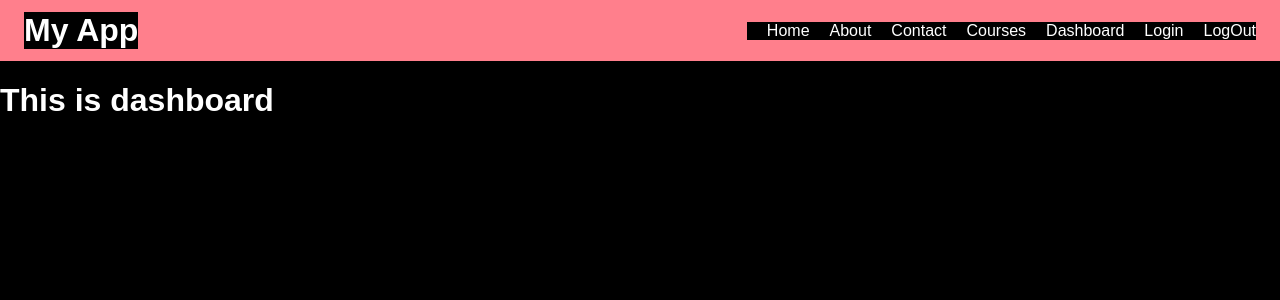
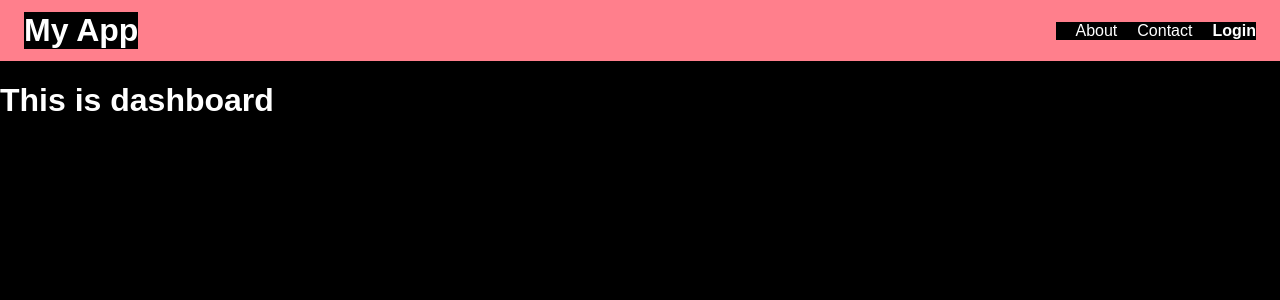
Before and after one commit to JagtapKajal/React_PracticeProject-, a React (Vite) app: page /Dashboard in a window 1280 px wide. Shown: the top 300 px of the page. Built offline with nearby package versions, Linux system fonts and the light colour scheme.

Commit message:
Navbar fixed

```diff
--- a/src/App.jsx
+++ b/src/App.jsx
@@ -55,8 +55,8 @@ const App = () => {
 
           {/* Course details page */}
           <Route path="/courses/:id" element={<Course_Details />} />
-          <Route path="/Profile" element ={<Profile/>}/>
-          <Route path="/Dashboard" element ={<Dashboard/>}/>
+          <Route path="/profile" element ={<Profile/>}/>
+          <Route path="/dashboard" element ={<Dashboard/>}/>
         </Routes>
       </Router>
     </>
--- a/src/components/Navbar.jsx
+++ b/src/components/Navbar.jsx
@@ -3,28 +3,52 @@ import { Link, useNavigate } from "react-router-dom";
 import "./Navbar.css";
 
 const Navbar = () => {
-    const [isLoggedIn, setIsLoggedIn] = useState(false)
-const navigate = useNavigate()
-    const login = () =>{
-        setIsLoggedIn(true)
-        navigate('/dashboard')
-        const logout =() => {
-            setIsLoggedIn(false)
-        }
-    }
+  const [isLoggedIn, setIsLoggedIn] = useState(false);
+  const navigate = useNavigate();
+
+  const login = () => {
+    setIsLoggedIn(true);
+    navigate("/dashboard");
+  };
+
+  const logout = () => {
+    setIsLoggedIn(false);
+    navigate("/login");
+  };
+
   return (
     <nav className="navbar">
       <div className="left">
         <h2>My App</h2>
       </div>
       <div className="right">
-        <Link to="/">Home</Link>
-        <Link to="/about">About</Link>
-        <Link to="/contact">Contact</Link>
-        <Link to="/courses">Courses</Link>
-         <Link to="/dashboard">Dashboard</Link>
-  <Link to="login">Login</Link>
- <Link to="logout">LogOut</Link>
+        {isLoggedIn ? (
+          <>
+            <Link to="/">Home</Link>
+            <Link to="/courses">Courses</Link>
+            <Link to="/dashboard">Dashboard</Link>
+            <Link to="/profile">Profile</Link>
+            <Link
+              to="/logout"
+              style={{ fontWeight: "bold" }}
+              onClick={logout}
+            >
+              Logout
+            </Link>
+          </>
+        ) : (
+          <>
+            <Link to="/about">About</Link>
+            <Link to="/contact">Contact</Link>
+            <Link
+              to="/login"
+              style={{ fontWeight: "bold" }}
+              onClick={login}
+            >
+              Login
+            </Link>
+          </>
+        )}
       </div>
     </nav>
   );
```
Also changed, not shown: src/Pages/Dashboard.jsx (line endings or trailing spaces).
